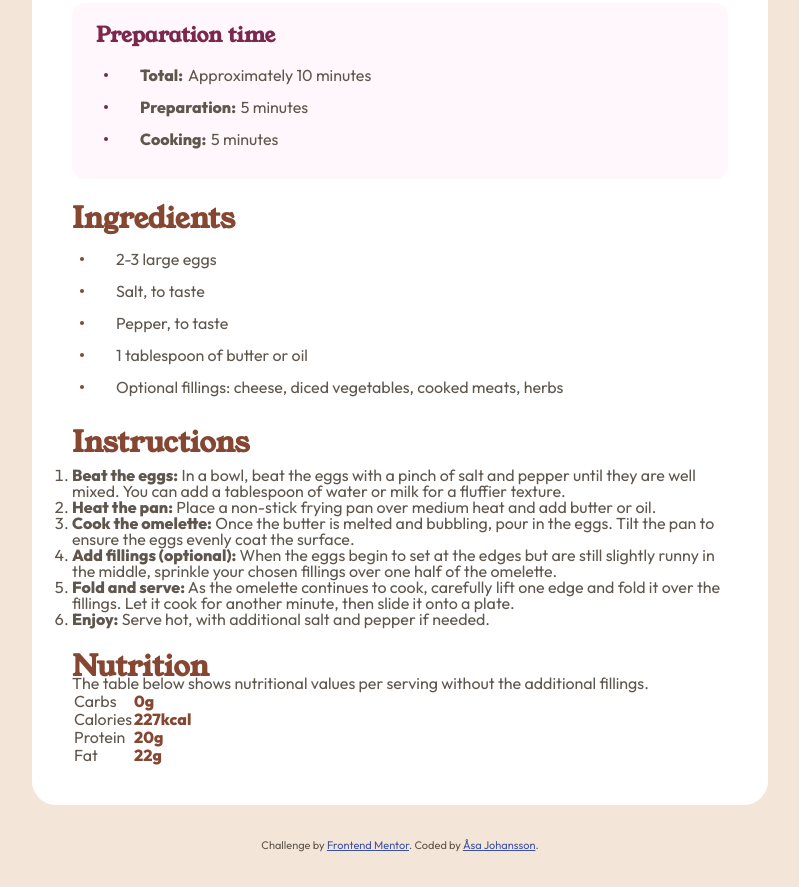
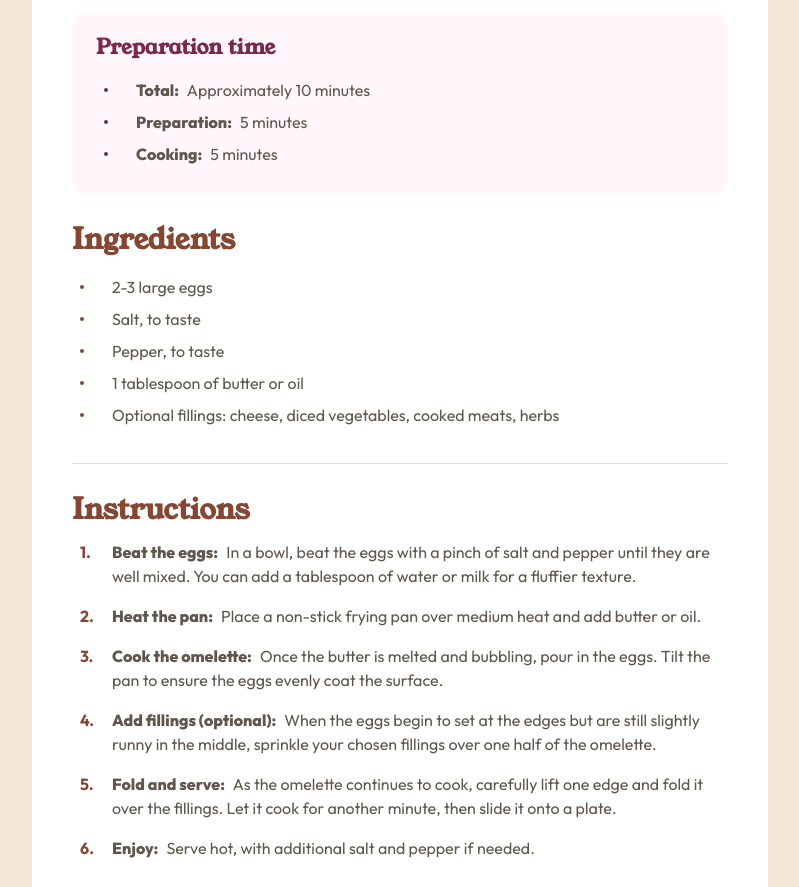
Before and after one commit to asjo-89/RecipePage-FrontendMentor, a plain HTML site: page index.html in a window 1280 px wide. Shown: the part 513-1400 px from the top of the page, without its empty margins (240-1039 px from the left). Before the commit the page ends 1366 px from the top, so only its background shows below. Drawn offline with Linux system fonts and the light colour scheme.

Commit message:
Final adjustments and styling.

```diff
--- a/index.html
+++ b/index.html
@@ -2,7 +2,7 @@
 <html lang="en">
 <head>
   <meta charset="UTF-8">
-  <meta name="viewport" content="width=device-width, initial-scale=1.0"> <!-- displays site properly based on user's device -->
+  <meta name="viewport" content="width=device-width, initial-scale=1.0">
 
   <link rel="icon" type="image/png" sizes="32x32" href="./assets/images/favicon-32x32.png">
   <link rel="stylesheet" type="text/css" href="./styles.css">
@@ -13,15 +13,12 @@
 
   <title>Frontend Mentor | Recipe page</title>
 
-  <style>
-    .attribution { font-size: 11px; text-align: center; }
-    .attribution a { color: hsl(228, 45%, 44%); }
-  </style>
 </head>
 <body>
   <div class="wrapper">
     <div class="container">
       <img class="image" src="./assets/images/image-omelette.jpeg">
+      <div class="content">
         <h1>
           Simple Omelette Recipe
         </h1>
@@ -37,9 +34,15 @@
           </h3>
 
           <ul role="list">
-          <li class="purple"><span class="stone-bold">Total:</span> Approximately 10 minutes</li>
-          <li class="purple"><span class="stone-bold">Preparation:</span> 5 minutes</li>
-          <li class="purple"><span class="stone-bold">Cooking:</span> 5 minutes</li>
+            <li class="purple-dot">
+              <p><span class="stone-bold">Total:</span> Approximately 10 minutes</p>
+            </li>
+            <li class="purple-dot">
+              <p><span class="stone-bold">Preparation:</span> 5 minutes</p>
+            </li>
+            <li class="purple-dot">
+              <p><span class="stone-bold">Cooking:</span> 5 minutes</p>
+            </li>
           </ul>
         </div>
 
@@ -49,58 +52,69 @@
           </h2>
 
           <ul role="list">
-          <li class="brown">2-3 large eggs</li>
-          <li class="brown">Salt, to taste</li>
-          <li class="brown">Pepper, to taste</li>
-          <li class="brown">1 tablespoon of butter or oil</li>
-          <li class="brown">Optional fillings: cheese, diced vegetables, cooked meats, herbs</li>
+            <li class="brown-dot">2-3 large eggs</li>
+            <li class="brown-dot">Salt, to taste</li>
+            <li class="brown-dot">Pepper, to taste</li>
+            <li class="brown-dot">1 tablespoon of butter or oil</li>
+            <li class="brown-dot">Optional fillings: cheese, diced vegetables, cooked meats, herbs</li>
           </ul>
         </div>
+
+        <div class="stroke"></div>
 
         <div class="list-container">
           <h2>
             Instructions
           </h2>
 
-        <ol>
+          <ol role="list">
             <li>
+              <p>
                 <span class="stone-bold">Beat the eggs:</span> In a bowl, beat the eggs with a pinch of salt and pepper until they are well mixed.
                 You can add a tablespoon of water or milk for a fluffier texture.
+              </p>
             </li>
-
             <li>
+              <p>
                 <span class="stone-bold">Heat the pan:</span> Place a non-stick frying pan over medium heat and add butter or oil.
+              </p>
             </li>
-
             <li>
+              <p>
                 <span class="stone-bold">Cook the omelette:</span> Once the butter is melted and bubbling, pour in the eggs. Tilt the pan to ensure
                 the eggs evenly coat the surface.
+              </p>
             </li>
-
             <li>
+              <p>
                   <span class="stone-bold">Add fillings (optional):</span> When the eggs begin to set at the edges but are still slightly runny in the
                   middle, sprinkle your chosen fillings over one half of the omelette.
+              </p>
             </li>
-
             <li>
+              <p>
                 <span class="stone-bold">Fold and serve:</span> As the omelette continues to cook, carefully lift one edge and fold it over the
                 fillings. Let it cook for another minute, then slide it onto a plate.
+              </p>
             </li>
-
             <li>
+              <p>
                 <span class="stone-bold">Enjoy:</span> Serve hot, with additional salt and pepper if needed.
+              </p>
             </li>
           </ol>
         </div>
 
-      <div class="nutrition-container">
+        <div class="stroke"></div>
+
+        <div class="list-container">
           <h2>
             Nutrition
           </h2>
 
           <p>The table below shows nutritional values per serving without the additional fillings.</p>
 
-        <table>
+          <table class="table">
             <tr>
               <td>Carbs</td>
               <td class="brown-bold">0g</td>
@@ -121,6 +135,7 @@
         </div>
       </div>
     </div>
+  </div>
 
   <div class="attribution">
     Challenge by <a href="https://www.frontendmentor.io?ref=challenge" target="_blank">Frontend Mentor</a>.
--- a/styles.css
+++ b/styles.css
@@ -22,6 +22,7 @@ body, html {
     width: 100dvw;
     height: 100dvh;
     max-width: 100%;
+    min-width: 375px;
     background-color: var(--stone-100);
     font-family: "Outfit", sans-serif;
     font-weight: 400;
@@ -30,18 +31,24 @@ body, html {
     line-height: 100%;
     letter-spacing: 0%;
     color: var(--stone-600);
+
+    @media screen and (max-width: 576px) {
+        background-color: var(--white);
+    }
 }
 
 h1 {
     font-family: "Young serif", sans-serif;
     font-size: 2.5rem;
     color: var(--stone-900);
+    line-height: 100%;
 }
 
 h2 {
     font-family: "Young serif", sans-serif;
     font-size: 1.8rem;
     color: var(--brown-800);
+    line-height: 100%;
 }
 
 h3 {
@@ -49,25 +56,26 @@ h3 {
     font-weight: 600;
     font-size: 1.3rem;
     color: var(--rose-800);
+    line-height: 100%;
 }
 
-ul {
+ul, ol {
     width: 100%;
-    list-style: none;
-    list-style-position: inside;
 
     li {
         line-height: 2rem;
-        position: relative;
         margin-left: 8px;
-        display: flex;
-        justify-content: flex-start;
-        align-items: center;
-    }
+        display: grid;
+        grid-template-columns: 2rem 1fr;
+        align-items: start;
 
         & span {
             margin-right: .3rem;
         }
+    }
+}
+ul {
+    list-style: none;
 
     & li::before {
         content: "";
@@ -76,15 +84,35 @@ ul {
         height: 4px;
         border-radius: 50%;
         margin-right: 2rem;
+        margin-top: .9rem;
+    }
 }
 
-    .brown::before {
+ol {
+    list-style: none;
+    counter-reset: instructions;
+
+    li {
+        margin-bottom: 1rem;
+        counter-increment: instructions;
+        line-height: 150%;
+
+        &::before {
+            display: inline-block;
+            content: counter(instructions) ".";
+            color: var(--brown-800);
+            font-weight: bold;
+            margin-right: 2rem;
+        }
+    }
+}
+
+.brown-dot::before {
     background-color: var(--brown-800);
 }
 
-    .purple::before {
+.purple-dot::before {
     background-color: var(--rose-800);
-    }
 }
 
 .brown-bold {
@@ -101,26 +129,55 @@ ul {
     justify-content: center;
     align-items: center;
     padding: min(2rem, 8%);
-    overflow: auto;
+
+    @media screen and (max-width: 576px) {
+        padding: 0;
+    }
 }
 
 .container {
     width: 736px;
     max-width: 100%;
-    min-width: 375px;
+    min-width: 376px;
     background-color: var(--white);
     padding: min(2.5rem, 5%);
     border-radius: 1.5em;
+
+
+    @media screen and (max-width: 576px) {
+        border-radius: 0;
+        padding: 0;
+    }
+
+    .content {
         display: flex;
         flex-direction: column;
         justify-content: flex-start;
         align-items: flex-start;
         gap: 2rem;
+        padding-top: 1rem;
+
+        @media screen and (max-width: 576px) {
+            padding: min(2rem, 5%);
+        }
+    }
 
     .image {
         width: 100%;
         height: 300px;
         border-radius: .8em;
+        object-fit: cover;
+
+        @media screen and (max-width: 576px) {
+            border-radius: 0;
+            height: 171px;
+        }
+    }
+
+    .stroke {
+        width: 100%;
+        height: 1px;
+        background-color: var(--stone-150);
     }
 
     .list-container {
@@ -139,4 +196,37 @@ ul {
         padding: 1.5rem;
     }
 
+    .table {
+        width: 100%;
+        border-collapse: collapse;
+        text-align: left;
+
+
+        tr td{
+            padding-block: 1rem;
+            border-bottom: 1px solid var(--stone-150);
         }
+
+        & td:first-child {
+            padding-left: 2rem;
+        }
+
+        & td:last-child {
+            width: 50%;
+        }
+
+        & tr:last-child td {
+            border: none;
+        }
+    }
+}
+
+.attribution {
+    padding-bottom: 1rem;
+    font-size: 11px; text-align: center;
+    & a {
+        color: var(--rose-800);
+        font-weight: 600;
+        text-decoration: none;
+    }
+}
```
Lines whose indentation alone changed are shown as unchanged.
